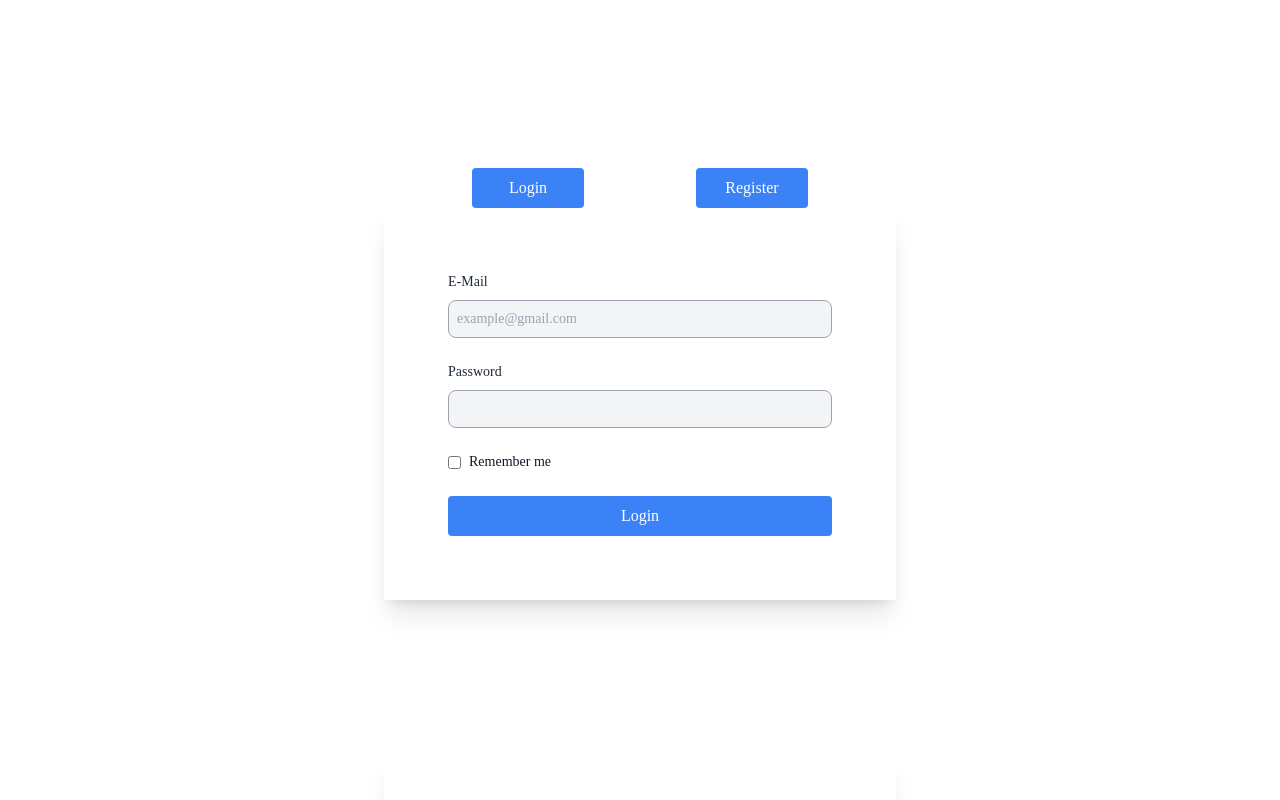
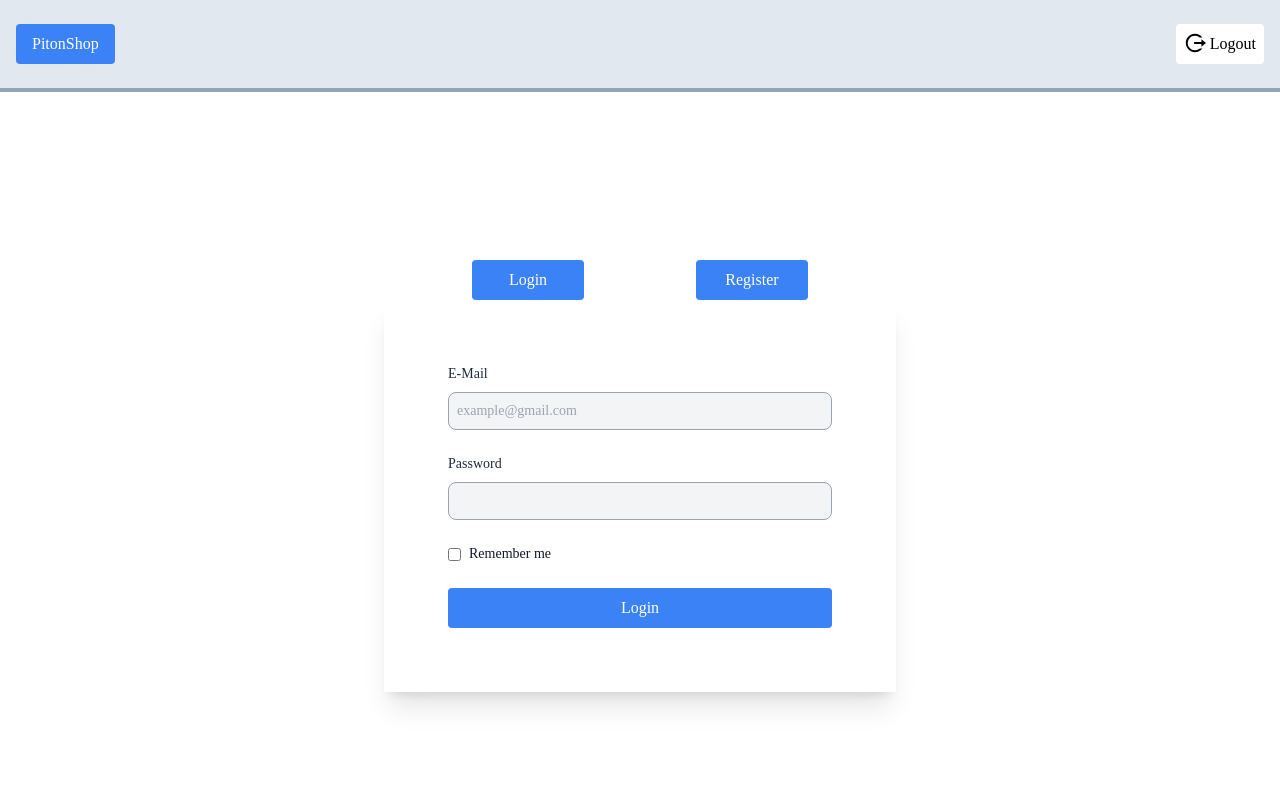
Before and after one commit to erhantezer/piton-task, a Next.js app: page / in a window 1280 px wide. Shown: the top 800 px of the page. Built offline with nearby package versions, Linux system fonts and the light colour scheme.

Commit message:
navbar added

```diff
--- /dev/null
+++ b/components/Navbar.tsx
@@ -0,0 +1,43 @@
+import Link from "next/link";
+import {RiLoginCircleLine,RiLogoutCircleRLine} from "react-icons/ri";
+
+
+const Navbar = () => {
+
+
+    return (
+        <div className="border-b-4 border-slate-400 py-2 bg-slate-200">
+            <div className="container mx-auto flex justify-between items-center p-4">
+                <div>
+                    <Link href="/products">
+                        <p className="bg-blue-500 py-2 px-4 text-white rounded">
+                            Piton<span>Shop</span></p>
+                    </Link>
+                </div>
+                <div className="flex items-center gap-x-10">
+                    {/* <Link href="/products" className="bg-blue-500 text-white px-4 py-2 rounded hover:bg-blue-700 ">
+                        Products
+                    </Link> */}
+                    {true ? (
+                        <button
+                            // onClick={() => removeUser()}
+                            className="flex gap-1 font-medium py-2 px-2 rounded  hover:bg-gray-500 text-black  text-center bg-white">
+
+                            <RiLogoutCircleRLine size={22} /> Logout
+                        </button>
+                    ) : (
+                        <Link href="/">
+                            <button
+                            className="flex gap-2 font-medium py-2 px-2 rounded  hover:bg-blue-700 text-white  text-center bg-blue-500">
+                                <RiLoginCircleLine size={22} />
+                                Login/Register
+                            </button>
+                        </Link>
+                    )}
+                </div>
+            </div>
+        </div>
+    );
+}
+
+export default Navbar;
--- a/pages/_app.tsx
+++ b/pages/_app.tsx
@@ -2,5 +2,8 @@ import '../styles/globals.css'
 import type { AppProps } from 'next/app'
 
 export default function App({ Component, pageProps }: AppProps) {
-  return <Component {...pageProps} />
+  return (
+    <Component {...pageProps} />
+    )
+
 }
--- a/pages/index.tsx
+++ b/pages/index.tsx
@@ -4,6 +4,7 @@ import { Inter } from '@next/font/google'
 import styles from '../styles/Home.module.css'
 import LoginForm from '../components/LoginForm'
 import RegisterForm from '../components/RegisterForm'
+import Navbar from '../components/Navbar'
 
 const inter = Inter({ subsets: ['latin'] })
 
@@ -16,6 +17,7 @@ export default function Home() {
         <meta name="viewport" content="width=device-width, initial-scale=1" />
         <link rel="icon" href="/piton.ico" />
       </Head>
+      <Navbar/>
       <LoginForm/>
       <RegisterForm/>
     </>
```
